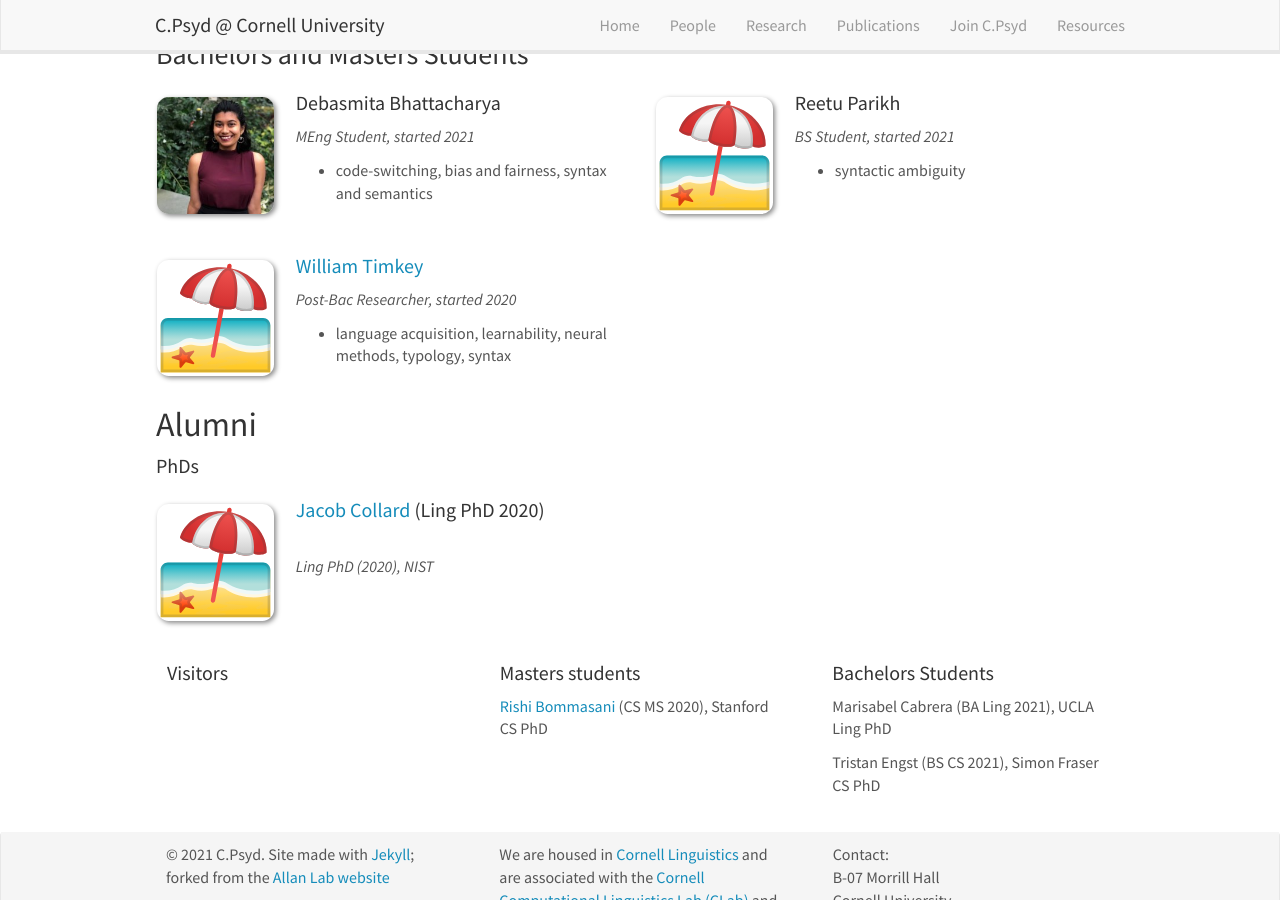
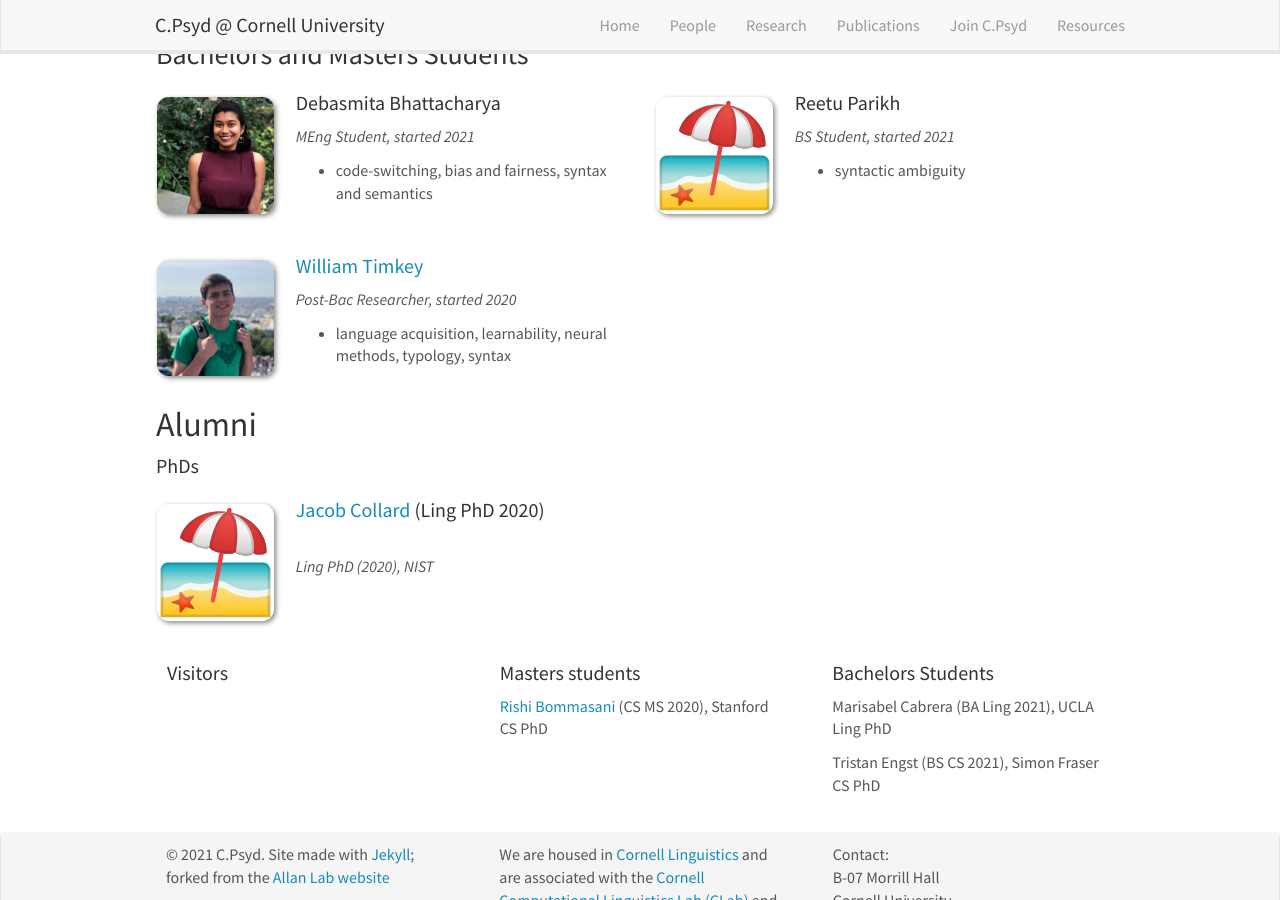
Before and after one commit to C-Psyd/c-psyd.github.io, a Jekyll site: the page built from _pages/team.md, in a window 1280 px wide and 900 px high, scrolled down 1399 px. Built offline with Jekyll 4.4.1, drawn with Linux system fonts in a browser that asks for light colours; nearby versions of some CDN libraries.

Commit message:
added pic

```diff
--- a/_data/students.yml
+++ b/_data/students.yml
@@ -23,7 +23,7 @@
   education1: syntactic ambiguity
 
 - name: <a href="https://www.linkedin.com/in/william-timkey-738849161/">William Timkey</a>
-  photo: beach.svg
+  photo: will_timkey.jpg
   info: Post-Bac Researcher, started 2020
   email: wpt25@cornell.edu
   number_educ: 1
```
Also changed, not shown: images/teampic/will_timkey.jpg (added).
